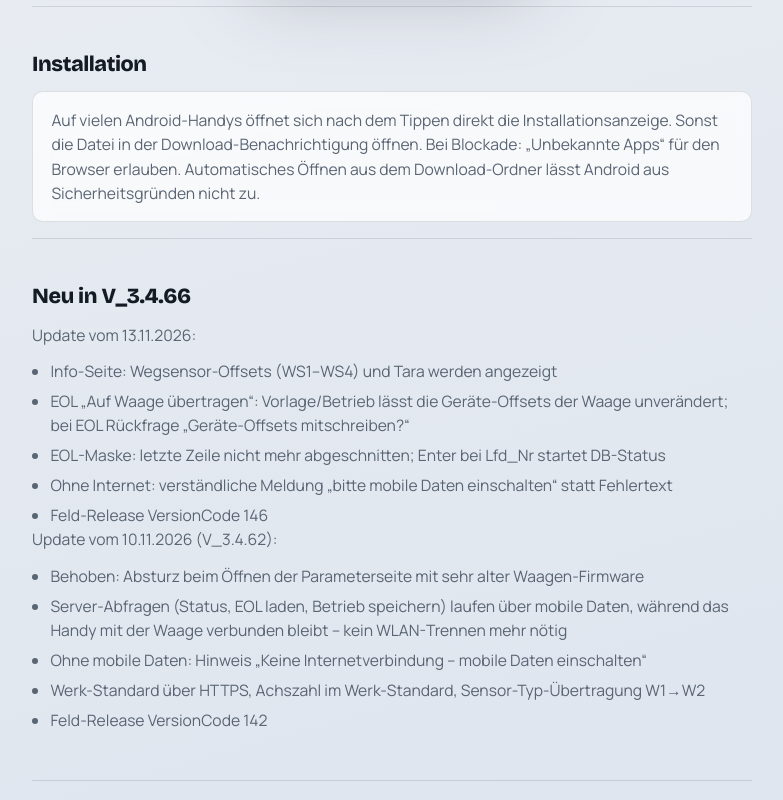
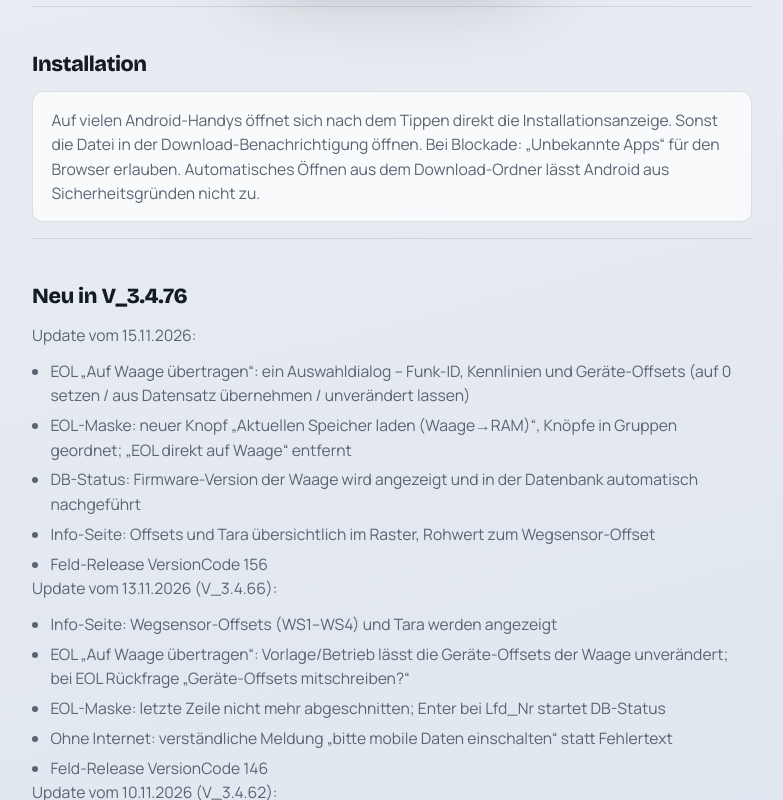
Before and after one commit to w-larch/meineapp, a plain HTML site: page index.html in a window 1280 px wide. Shown: the part 1188-1988 px from the top of the page, without its empty margins (248-1031 px from the left). Drawn offline with nearby package versions, Linux system fonts and the light colour scheme.

Commit message:
Release V_3.4.76 (VersionCode 156): EOL-Auswahldialog, Waage->RAM, Version nachfuehren, Info-Offsets
Co-authored-by: Cursor <cursoragent@cursor.com>

```diff
--- a/index.html
+++ b/index.html
@@ -222,7 +222,7 @@
       <h1 class="brand">LFW LARCH<span>Luftfederwaage</span></h1>
       <p class="lede">Die aktuelle App direkt aufs Handy laden – ohne Play Store.</p>
       <a class="cta" id="btnInstall" href="LFW.apk" type="application/vnd.android.package-archive">App installieren</a>
-      <p class="version">Version V_3.4.66</p>
+      <p class="version">Version V_3.4.76</p>
       <p class="alt-dl"><a href="LFW.apk">APK erneut laden</a>
         · <a href="https://github.com/w-larch/meineapp/releases/download/V1.0/result.apk">GitHub-Release</a></p>
       <p class="open-hint">Startet die Installation nicht von selbst, öffnen Sie die APK unter „Dateien“ bzw. in den Downloads.</p>
@@ -237,8 +237,16 @@
     </section>
 
     <section class="section wrap">
-      <h2>Neu in V_3.4.66</h2>
-      <p>Update vom 13.11.2026:</p>
+      <h2>Neu in V_3.4.76</h2>
+      <p>Update vom 15.11.2026:</p>
+      <ul>
+        <li>EOL „Auf Waage übertragen“: ein Auswahldialog – Funk-ID, Kennlinien und Geräte-Offsets (auf 0 setzen / aus Datensatz übernehmen / unverändert lassen)</li>
+        <li>EOL-Maske: neuer Knopf „Aktuellen Speicher laden (Waage→RAM)“, Knöpfe in Gruppen geordnet; „EOL direkt auf Waage“ entfernt</li>
+        <li>DB-Status: Firmware-Version der Waage wird angezeigt und in der Datenbank automatisch nachgeführt</li>
+        <li>Info-Seite: Offsets und Tara übersichtlich im Raster, Rohwert zum Wegsensor-Offset</li>
+        <li>Feld-Release VersionCode 156</li>
+      </ul>
+      <p>Update vom 13.11.2026 (V_3.4.66):</p>
       <ul>
         <li>Info-Seite: Wegsensor-Offsets (WS1–WS4) und Tara werden angezeigt</li>
         <li>EOL „Auf Waage übertragen“: Vorlage/Betrieb lässt die Geräte-Offsets der Waage unverändert; bei EOL Rückfrage „Geräte-Offsets mitschreiben?“</li>
```
Also changed, not shown: 1 other file.
